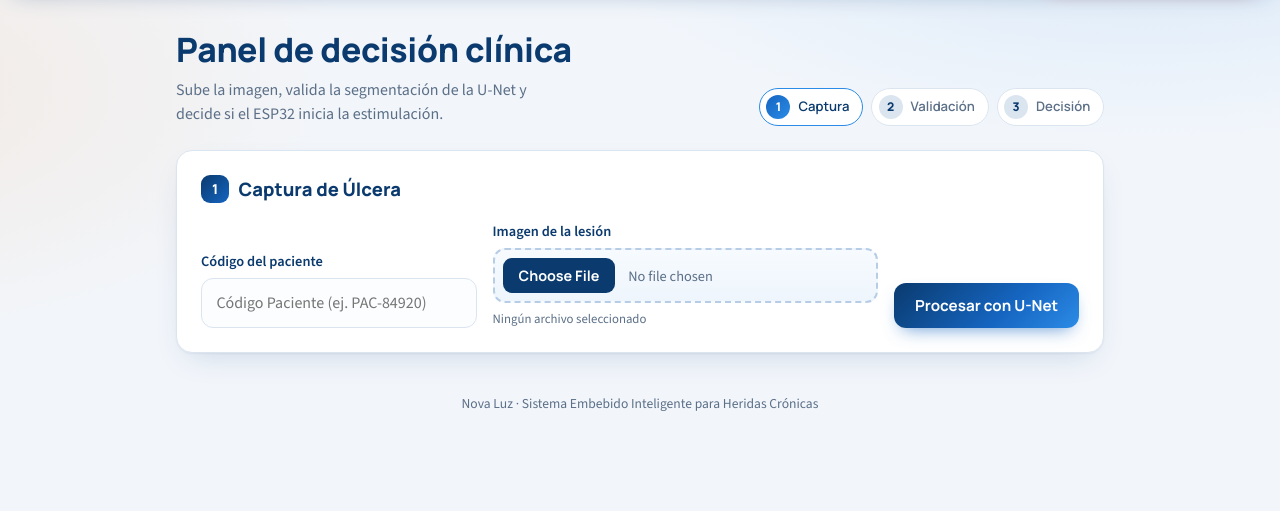
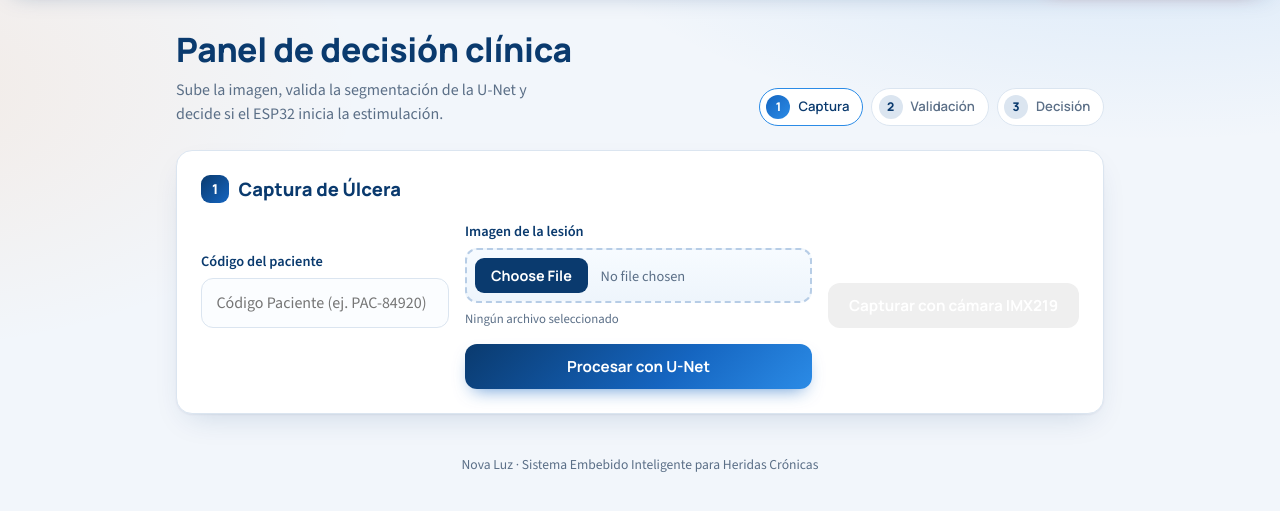
Before and after one commit to AlejandroUrregoIdarraga29/pie-diabetico-ia, a FastAPI app: page / in a window 1280 px wide. Shown: the part 72-583 px from the top of the page. Run offline with FastAPI, Linux system fonts and the light colour scheme.

Commit message:
feat(camera): integra captura IMX219 con Nova Luz

```diff
--- a/app/main.py
+++ b/app/main.py
@@ -8,6 +8,9 @@ from app.services.litert_segmentation import LiteRTSegmentationService
 from fastapi.staticfiles import StaticFiles
 from fastapi.responses import FileResponse
 import os
+import subprocess
+import shutil
+from fastapi.responses import Response
 
 
 app = FastAPI(title="Pie Diabético IA - API Web", version="1.0.0")
@@ -21,6 +24,46 @@ segmenter = (
 # El hardware permanece simulado por seguridad.
 emitter = MockCommandEmitter()
 sessions_db = {}
+
+@app.get("/api/v1/camera/capture")
+def capture_camera():
+    camera_program = shutil.which("rpicam-still")
+
+    if camera_program is None:
+        raise HTTPException(
+            status_code=503,
+            detail="Cámara no disponible en este equipo."
+        )
+
+    try:
+        result = subprocess.run(
+            [
+                camera_program,
+                "--nopreview",
+                "--timeout", "1000",
+                "--width", "1640",
+                "--height", "1232",
+                "--output", "-"
+            ],
+            capture_output=True,
+            timeout=15,
+            check=True
+        )
+
+        if not result.stdout.startswith(b"\xff\xd8"):
+            raise RuntimeError("La captura no devolvió una imagen JPEG.")
+
+        return Response(
+            content=result.stdout,
+            media_type="image/jpeg",
+            headers={"Cache-Control": "no-store"}
+        )
+
+    except (subprocess.SubprocessError, RuntimeError) as exc:
+        raise HTTPException(
+            status_code=503,
+            detail=f"No se pudo capturar la fotografía: {exc}"
+        )
 
 @app.post("/api/v1/sessions/", response_model=SessionResponse)
 async def create_session(
--- a/app/static/js/app.js
+++ b/app/static/js/app.js
@@ -153,3 +153,60 @@ document.getElementById('btn-save-assessment').addEventListener('click', async (
         button.disabled = false;
     }
 });
+
+// Captura de fotografía con cámara IMX219 de Raspberry Pi
+const cameraButton = document.getElementById('btn-capturar-camara');
+
+if (cameraButton) {
+    cameraButton.addEventListener('click', async () => {
+        const feedback = document.getElementById('camera-feedback');
+        const imageInput = document.getElementById('image-file');
+
+        cameraButton.disabled = true;
+        feedback.textContent = 'Capturando fotografía...';
+
+        try {
+            const response = await fetch('/api/v1/camera/capture', {
+                method: 'GET',
+                cache: 'no-store'
+            });
+
+            if (!response.ok) {
+                throw new Error(
+                    `No se pudo capturar la fotografía (HTTP ${response.status}).`
+                );
+            }
+
+            const imageBlob = await response.blob();
+
+            if (!imageBlob.type.startsWith('image/')) {
+                throw new Error('La cámara no devolvió una imagen válida.');
+            }
+
+            const imageFile = new File(
+                [imageBlob],
+                'captura_imx219.jpg',
+                { type: 'image/jpeg' }
+            );
+
+            const transfer = new DataTransfer();
+            transfer.items.add(imageFile);
+            imageInput.files = transfer.files;
+
+            // Actualizar el nombre del archivo seleccionado.
+            imageInput.dispatchEvent(new Event('change', {
+                bubbles: true
+            }));
+
+            feedback.textContent = 'Fotografía capturada correctamente.';
+            feedback.style.color = '#16803c';
+
+        } catch (error) {
+            feedback.textContent = error.message;
+            feedback.style.color = '#c0392b';
+
+        } finally {
+            cameraButton.disabled = false;
+        }
+    });
+}
--- a/app/templates/index.html
+++ b/app/templates/index.html
@@ -67,8 +67,20 @@
                     <label for="image-file">Imagen de la lesión</label>
                     <input type="file" id="image-file" accept="image/*" required>
                     <small id="file-name">Ningún archivo seleccionado</small>
-                </div>
-                <button type="submit" class="btn btn-primary">Procesar con U-Net</button>
+</div>
+
+<button
+    type="button"
+    id="btn-capturar-camara"
+    class="btn btn-secondary">
+    Capturar con cámara IMX219
+</button>
+
+<small id="camera-feedback" role="status"></small>
+
+<button type="submit" class="btn btn-primary">
+    Procesar con U-Net
+</button>
             </form>
         </section>
 
@@ -499,6 +511,6 @@
             document.getElementById('file-name').textContent = f ? f.name : 'Ningún archivo seleccionado';
         });
     </script>
-    <script src="/static/js/app.js?v=2"></script>
+    <script src="/static/js/app.js?v=3"></script>
 </body>
 </html>
```
